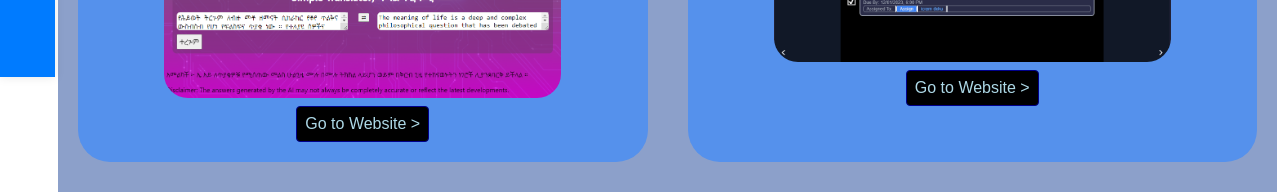
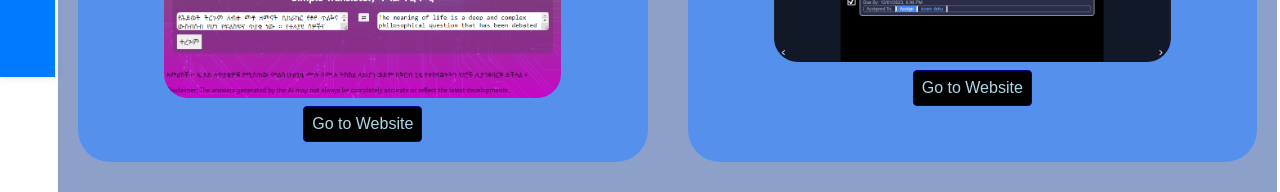
Before and after one commit to IcramDoku/My-Portfolio, a React (Create React App) app: page / in a window 1280 px wide. Shown: the part 723-915 px from the top of the page. Built offline with nearby package versions, Linux system fonts and the light colour scheme.

Commit message:
update button text

```diff
--- a/src/components/Projects.js
+++ b/src/components/Projects.js
@@ -51,7 +51,7 @@ const Projects = () => {
               onMouseOver={(e) => e.target.style.background = 'white'}
               onMouseOut={(e) => e.target.style.background = 'black'}
               >
-                Go to Website {'>'}
+                Go to Website
               </button>
               </a>
             </div>
```
